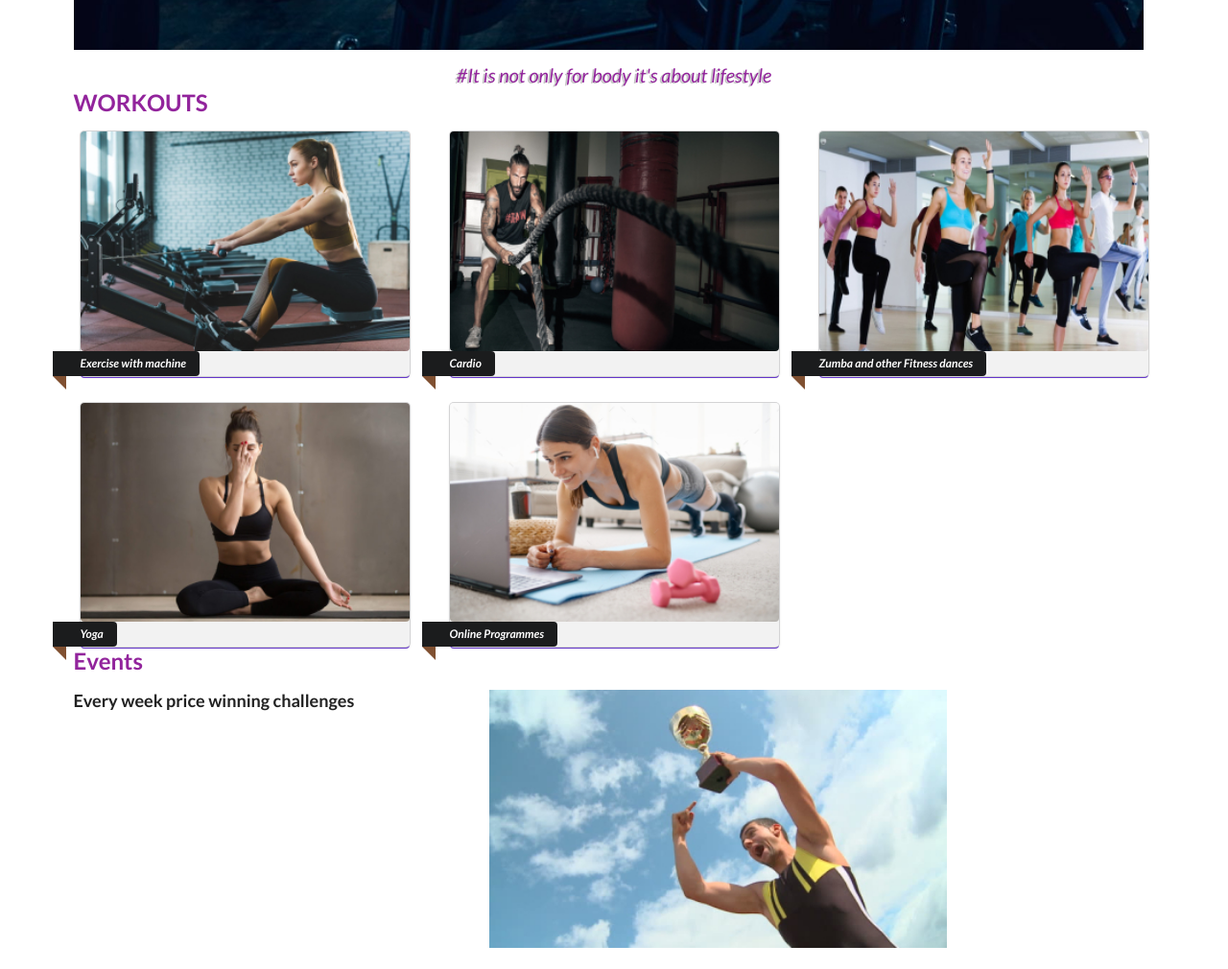
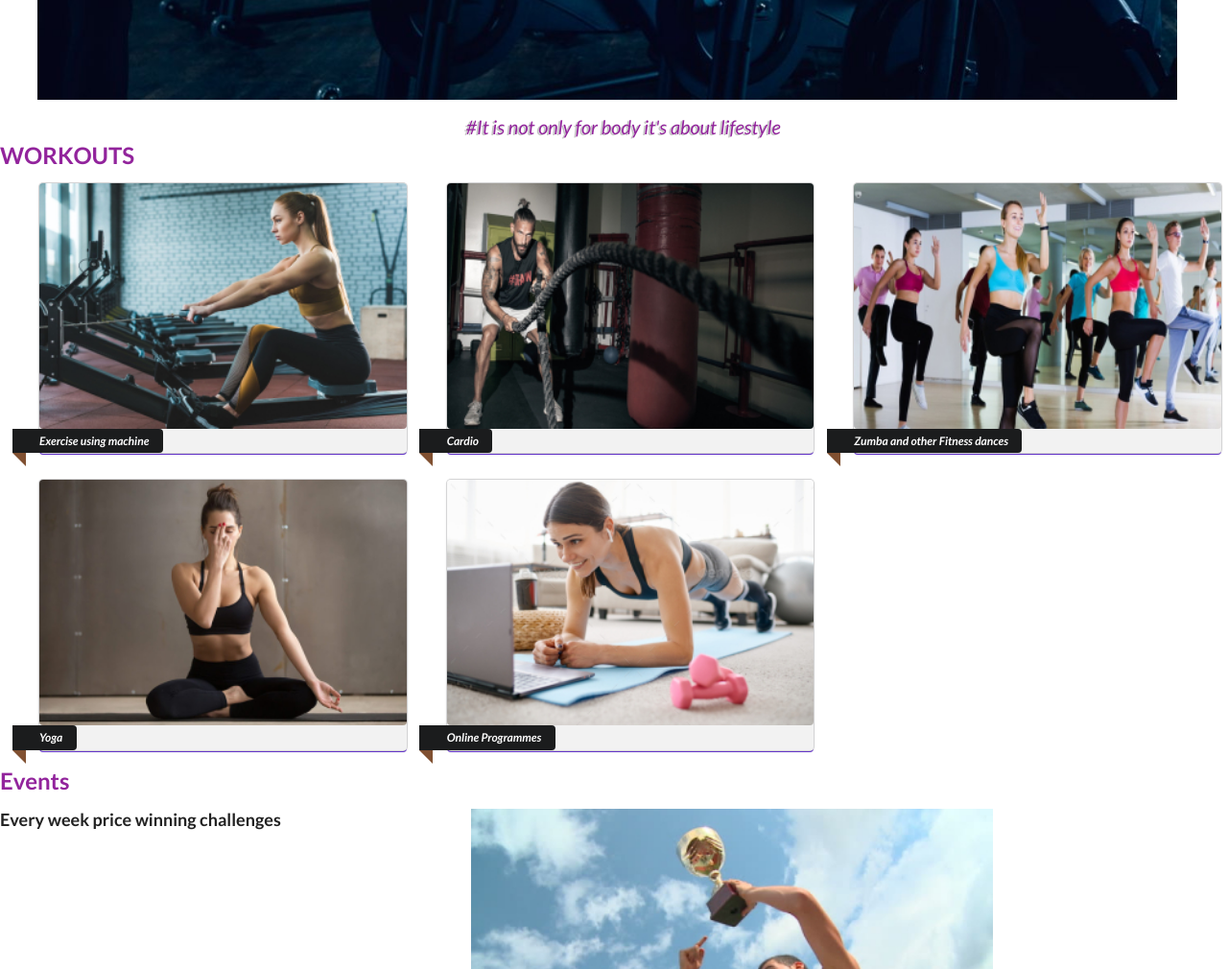
Before and after one commit to Prayash25/gym, a plain HTML site: page gym.html in a window 1280 px wide. Shown: the part 840-1850 px from the top of the page at 96% size. Drawn offline with nearby package versions, Linux system fonts and the light colour scheme.

Commit message:
complete_final

```diff
--- a/banner.css
+++ b/banner.css
@@ -15,3 +15,7 @@
      text-shadow: -2px 1px #c5c5c5;
      padding-top: 1px;
 }
+#banner{
+    /* text-align: center; */
+    margin-left: 1.5%;
+}
--- a/event.css
+++ b/event.css
@@ -1,6 +1,7 @@
 #event{
     margin: 20px;
     width: 100%;
+    margin-top: 35px;
 }
 #txtev{
     text-shadow: -1.5px 1px rgb(230, 229, 229);
--- a/gym.html
+++ b/gym.html
@@ -72,7 +72,7 @@
     }
     }
     </script> -->
-  <div class="ui container">
+  <div>
       <nav id="nav">
           <div class="ui secondary pointing menu">
               <a class="item">
@@ -119,13 +119,13 @@
         </section>
         <section id="workout">
             <h2 style="color: #92249c;">WORKOUTS</h2>
-            <div class="ui stackable three column grid">
-                <div class="column" id="machinewo">
+            <div class="ui stackable three column grid" style="margin-bottom:3px; margin-left: 20px!important;">
+                <div class="column" id="machinewo" style="max-width: 76%;">
                   <div class="ui one cards">
                     <a class="violet card">
                       <div class="image">
                         <img src="pictures/ex-machine.jpg" width= "100%">
-                        <div class="ui black ribbon label" style="font-style:italic ;">Exercise with machine</div>
+                        <div class="ui black ribbon label" style="font-style:italic ;">Exercise using machine</div>
                       </div>
                     </a>
                  </div>
@@ -133,7 +133,7 @@
                         <img src="pictures/ex-machine.jpg" width= "100%">
                         </a> -->
                 </div>
-                <div class="column" id="cardiowo">
+                <div class="column" id="cardiowo" style="max-width: 76%;">
                   <div class="ui one cards">
                     <a class="violet card">
                       <div class="image">
@@ -147,7 +147,7 @@
                         <img src="pictures/cardio.jpg" width= "100%">
                         </a> -->
                 </div>
-                <div class="column" id="danceswo">
+                <div class="column" id="danceswo" style="max-width: 76%;">
                   <div class="ui one cards">
                     <a class="violet card">
                       <div class="image">
@@ -161,7 +161,7 @@
                     <img src="pictures/zumba dance.jpg" width= "100%">
                     </a> -->
                 </div>
-                <div class="column" id="yogawo">
+                <div class="column" id="yogawo" style="max-width: 76%;">
                   <div class="ui one cards">
                     <a class="violet card">
                       <div class="image">
@@ -174,7 +174,7 @@
                     <img src="pictures/yoga workout.jpg" width="100%">
                     </a> -->
                 </div>
-                <div class="column" id="onlineprogwo">
+                <div class="column" id="onlineprogwo" style="max-width: 76%;">
                   <div class="ui one cards">
                     <a class="violet card">
                       <div class="image">
--- a/workout.css
+++ b/workout.css
@@ -1,4 +1,7 @@
 #workout{
-    margin: 10px;
-    margin-bottom: 20px;
+    margin: 2%;
+    margin-bottom: 25px;
+    /* text-align: center; */
+    margin-left: 1%;
+    /* width: 95%!important; */
 }
```
